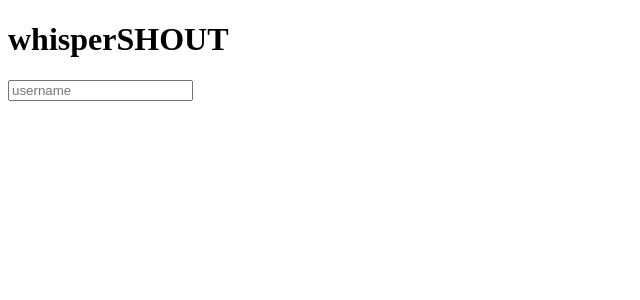
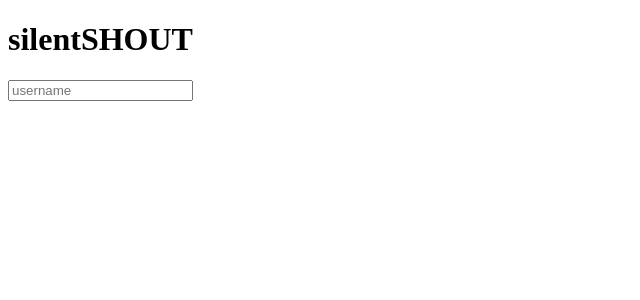
Before and after one commit to carlitoswillis/whisperSHOUT, a React app: page / in a window 1280 px wide. Shown: the top 300 px of the page, without its empty margins (0-640 px from the left). Built offline with nearby package versions, Linux system fonts and the light colour scheme.

Commit message:
changed name throughout project

```diff
--- a/src/components/App.jsx
+++ b/src/components/App.jsx
@@ -22,7 +22,7 @@ class App extends React.Component {
     const { username } = this.state;
     return (
       <div>
-        <h1>whisperSHOUT</h1>
+        <h1>silentSHOUT</h1>
         {username ? <Chat username={username} /> : <input onKeyPress={this.handleChange.bind(this)} type="text" name="username" placeholder="username" />}
       </div>
     );
```
Also changed, not shown: package.json (+4 -4 lines), 2 other files (tests, documents, lock files or other folders).
